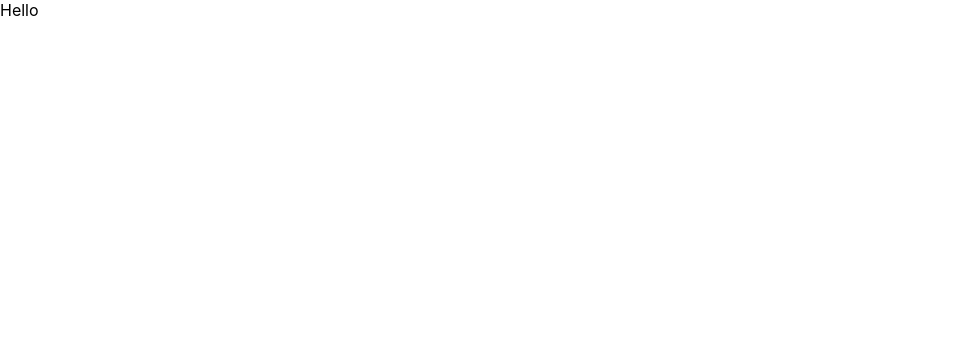
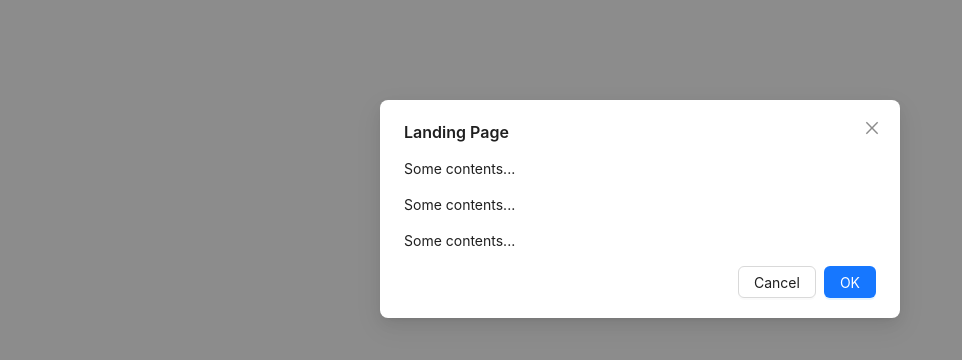
Before and after one commit to debWevMike/react-ui, a React (Create React App) app: page /landing in a window 1280 px wide. Shown: the top 360 px of the page, without its empty margins (0-962 px from the left). Built offline with nearby package versions, Linux system fonts and the light colour scheme.

Commit message:
Browser Router V6

```diff
--- a/package.json
+++ b/package.json
@@ -10,7 +10,8 @@
     "antd": "^5.0.0",
     "react": "^18.2.0",
     "react-dom": "^18.2.0",
-    "react-scripts": "^2.1.8",
+    "react-router-dom": "^6.4.3",
+    "react-scripts": "^5.0.1",
     "web-vitals": "^2.1.4"
   },
   "scripts": {
--- a/src/App.js
+++ b/src/App.js
@@ -1,8 +1,14 @@
 import React from "react";
+import { Route, Routes } from "react-router-dom"
 import HomePage from "./Components/home-page"
+import LandingPage from "./Components/landing-page";
 
 const App = () => {
-  return <HomePage />
+  return <Routes>
+      <Route index element={<HomePage />}/>
+      <Route exact path="/home" element={<HomePage />} />
+      <Route exact path="/landing" element={<LandingPage />} />
+    </Routes>
 }
 
 export default App;
--- a/src/Components/home-page.js
+++ b/src/Components/home-page.js
@@ -1,7 +1,7 @@
 import React from "react";
 
 const HomePage = () => {
-    return <div>Hello</div>
+    return <div>Hello test</div>
 }
 
 export default HomePage
--- /dev/null
+++ b/src/Components/landing-page.js
@@ -0,0 +1,22 @@
+import React, { useState } from "react";
+import { Modal } from "antd";
+
+const LandingPage = () => {
+    const [isModalOpen, setIsmodalOpen] = useState(true)
+
+    const showModal = () => {
+        setIsmodalOpen(true)
+    }
+
+    const hideModal = () => {
+        setIsmodalOpen(false)
+    }
+
+    return <Modal title="Landing Page" onOk={hideModal} open={isModalOpen}>
+        <p>Some contents...</p>
+        <p>Some contents...</p>
+        <p>Some contents...</p>
+    </Modal>
+}
+
+export default LandingPage
--- a/src/index.js
+++ b/src/index.js
@@ -2,16 +2,11 @@ import React from 'react';
 import ReactDOM from 'react-dom/client';
 import './index.css';
 import App from './App';
-import reportWebVitals from './reportWebVitals';
+import { BrowserRouter } from 'react-router-dom'
 
 const root = ReactDOM.createRoot(document.getElementById('root'));
 root.render(
-  <React.StrictMode>
+  <BrowserRouter>
     <App />
-  </React.StrictMode>
+  </BrowserRouter>
 );
-
-// If you want to start measuring performance in your app, pass a function
-// to log results (for example: reportWebVitals(console.log))
-// or send to an analytics endpoint. Learn more: https://bit.ly/CRA-vitals
-reportWebVitals();
```
Also changed, not shown: 1 other file (tests, documents, lock files or other folders).
